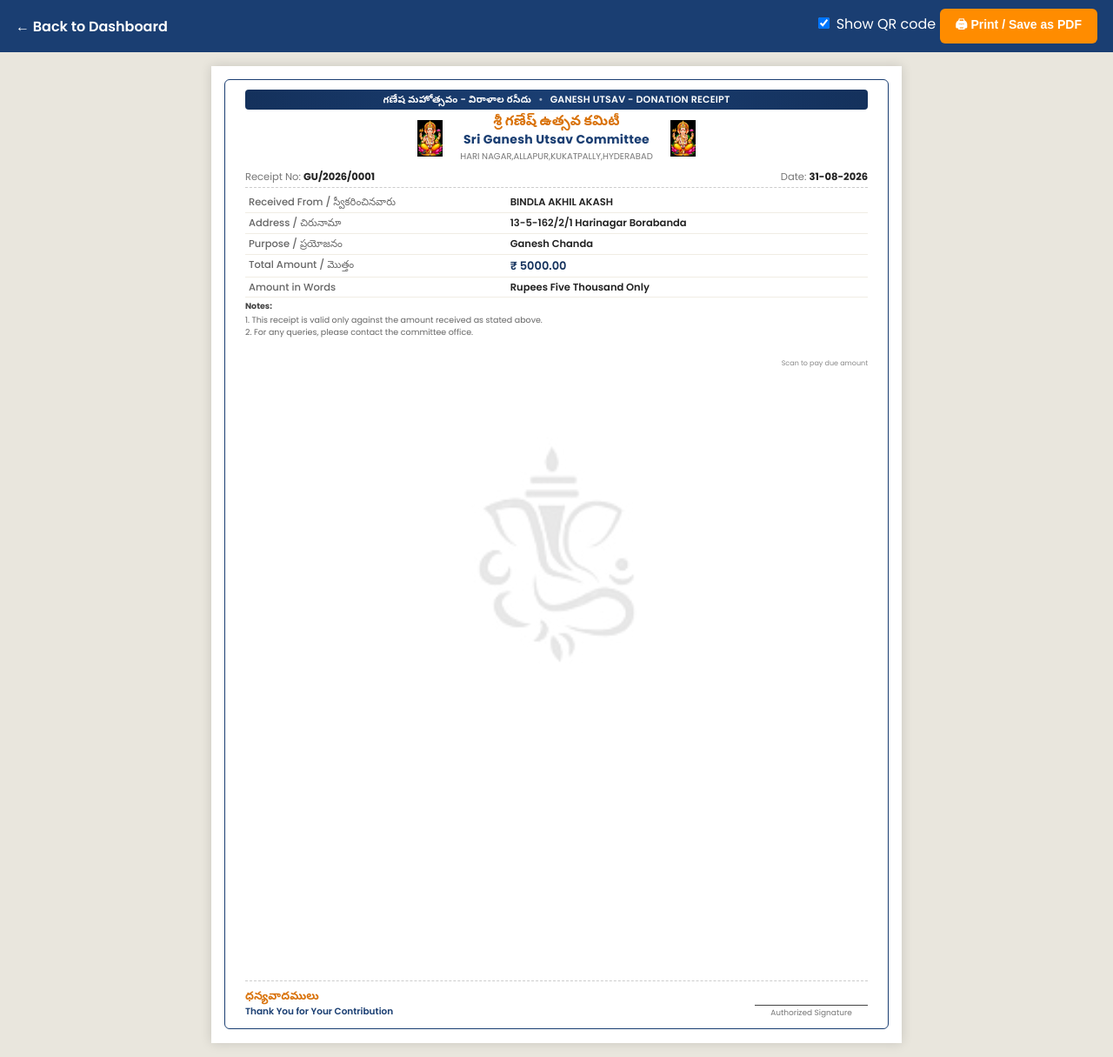
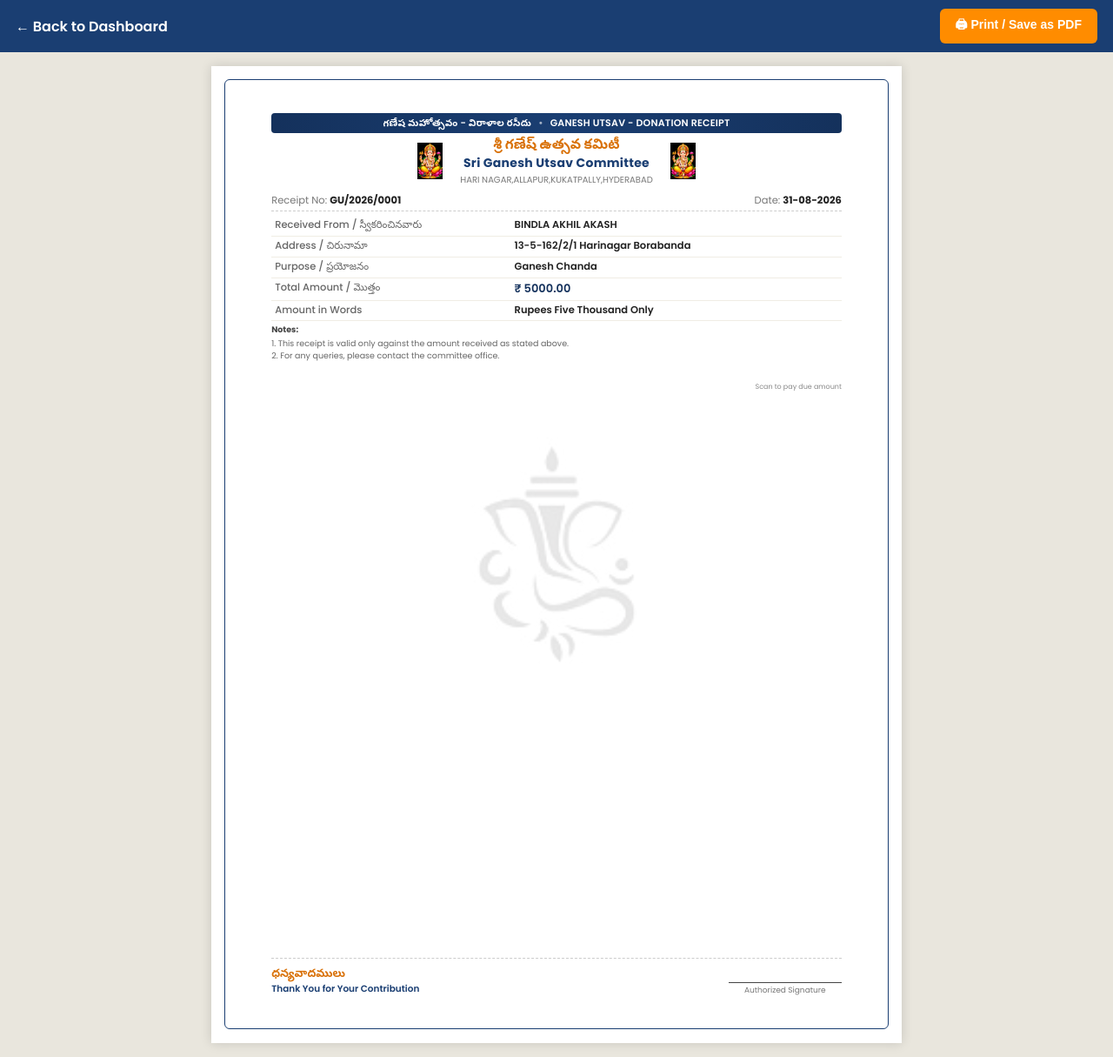
Before and after one commit to dikshitstark-cmd/ganesh, a Flask app: page /receipt/1 in a window 1280 px wide. Shown: the whole page at 87% size. Run offline with Flask 3, Linux system fonts and the light colour scheme; a user stored in the database is signed in; data comes from the database, SQL or seed files in the repository.

Commit message:
Update receipt.html

```diff
--- a/templates/receipt.html
+++ b/templates/receipt.html
@@ -15,32 +15,12 @@
 {% if not standalone %}
 <div class="toolbar no-print">
   <a href="{{ url_for('dashboard') }}">&larr; Back to Dashboard</a>
-  <div class="toolbar-actions">
-    <label class="qr-toggle">
-      <input type="checkbox" id="qrToggle"
-             {{ 'checked' if request.args.get('qr', '1') != '0' else '' }}
-             onchange="location.href = updateQrParam(this.checked)">
-      Show QR code
-    </label>
-    {% if r.status == "Paid" and not r.paid_copy %}
-    <a class="btn btn-outline" href="{{ url_for('view_receipt', receipt_id=r.id, copy='paid') }}" target="_blank">
-      Generate Paid Copy
-    </a>
-    {% endif %}
-    <button onclick="window.print()">🖨 Print / Save as PDF</button>
-  </div>
+  <button onclick="window.print()">🖨 Print / Save as PDF</button>
 </div>
-<script>
-function updateQrParam(checked) {
-  const url = new URL(window.location.href);
-  url.searchParams.set("qr", checked ? "1" : "0");
-  return url.toString();
-}
-</script>
 {% endif %}
 
 {% import "_receipt_body.html" as rb %}
-<div class="a4-page">
+<div class="a4-page single">
   {{ rb.receipt_body(r) }}
 </div>
 
```
